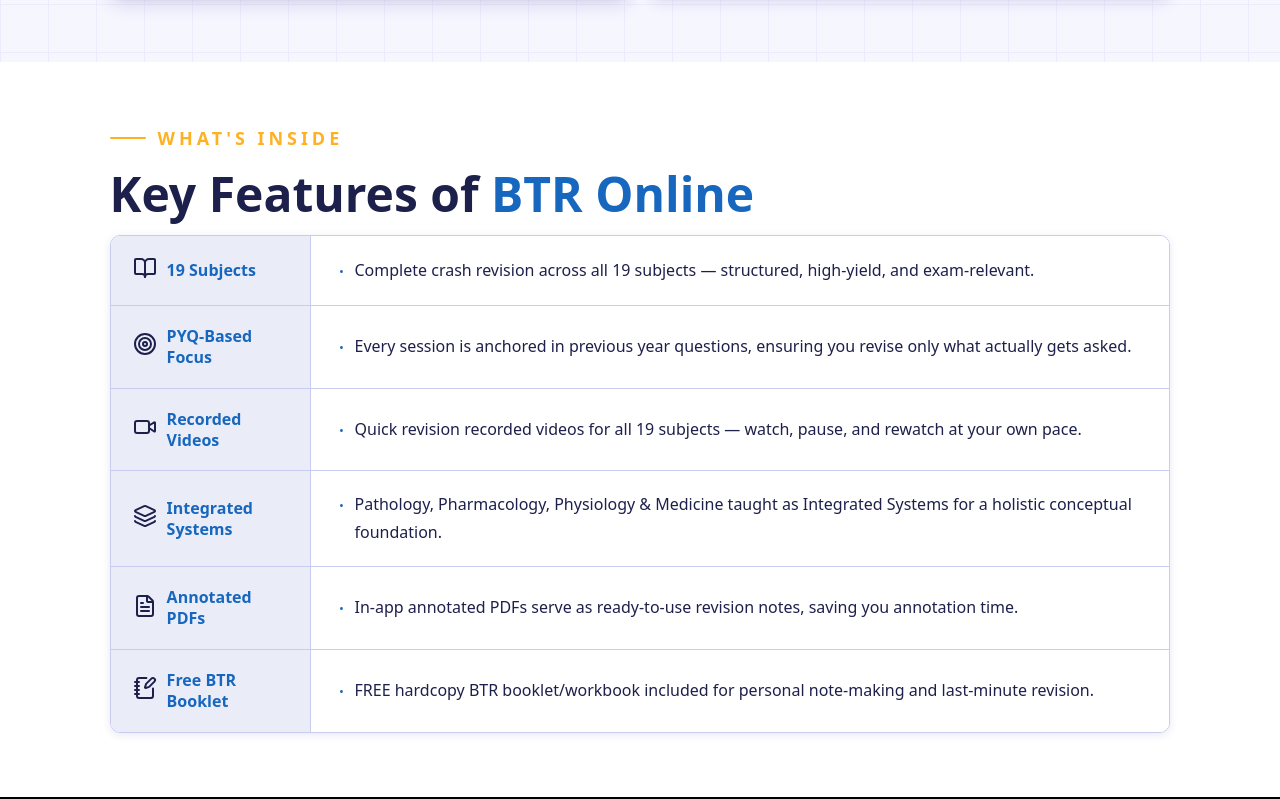
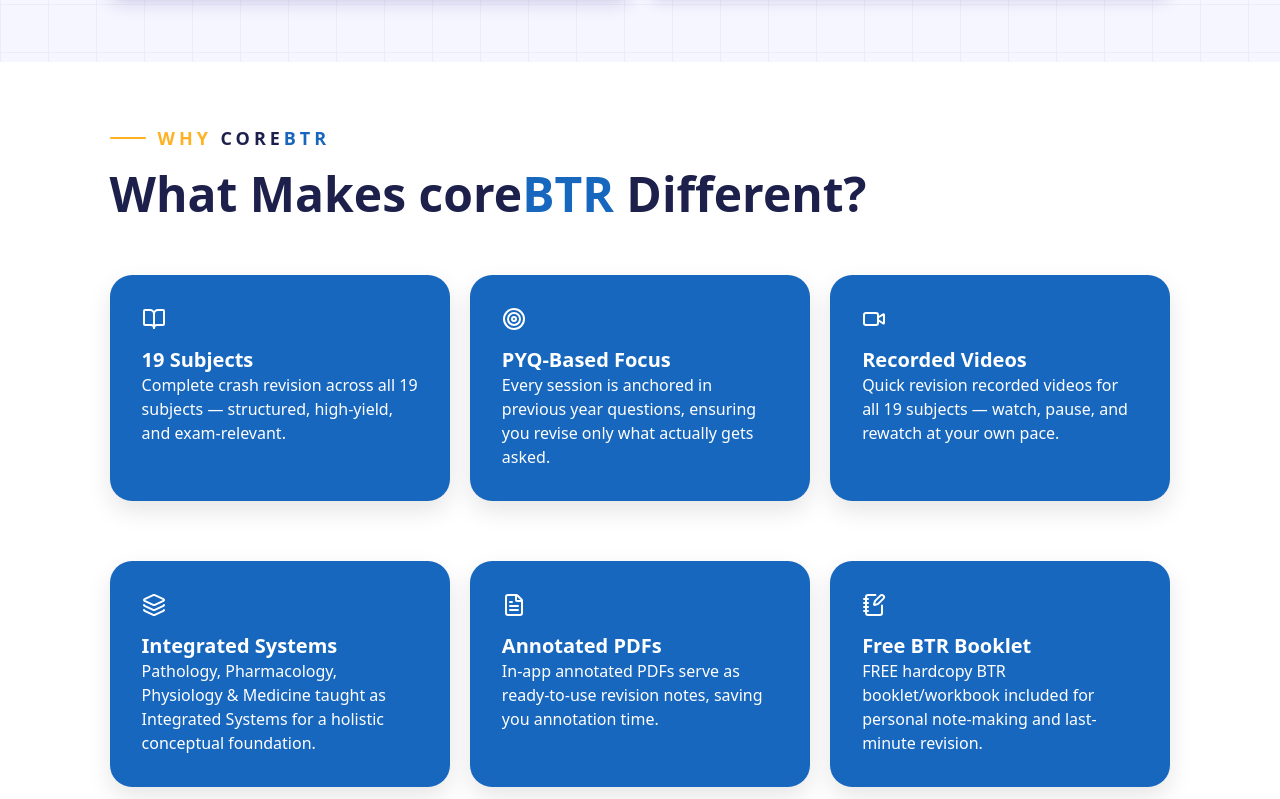
Before and after one commit to VikasChauhanBD/core-btr, a React (Vite) app: page /btr-online in a window 1280 px wide. Shown: the part 2141-2940 px from the top of the page. Built offline with nearby package versions, Linux system fonts and the light colour scheme; a web font is replaced by a local one.

Commit message:
btr online updated

```diff
--- a/src/components/btr-online/BTRonline.css
+++ b/src/components/btr-online/BTRonline.css
@@ -50,12 +50,7 @@
   pointer-events: none;
 }
 
-.btr-online-features-section {
-  padding: 4rem 1rem;
-}
-
-.btr-online-highlights,
-.btr-online-features {
+.btr-online-highlights {
   width: 80%;
   margin: 0 auto;
   position: relative;
@@ -191,92 +186,94 @@
   font-size: 13px;
 }
 
-.btr-online-features-table {
-  border: 1px solid #c8ccee;
-  border-radius: 10px;
-  overflow: hidden;
-  box-shadow: 0 2px 8px rgba(39, 24, 126, 0.1);
+.btr-online-features-section {
+  padding: 4rem 1rem;
 }
 
-.btr-online-feature-row {
-  display: grid;
-  grid-template-columns: 200px 1fr;
-  border-bottom: 1px solid #c8ccee;
-  transition: background 0.18s ease;
+.btr-online-features {
+  width: 80%;
+  margin: 0 auto;
+  position: relative;
+  z-index: 1;
 }
 
-.btr-online-feature-row:last-child {
-  border-bottom: none;
+.btr-online-eyebrow {
+  display: flex;
+  align-items: center;
+  gap: 12px;
+  margin-bottom: 16px;
 }
 
-.btr-online-feature-row:hover {
-  background: #eef0fb;
+.btr-online-eyebrow-line {
+  width: 36px;
+  height: 2px;
+  background: #feb122;
 }
 
-.btr-online-feature-label {
-  display: flex;
-  align-items: center;
-  gap: 10px;
-  padding: 20px 22px;
-  background: #eaecf8;
-  border-right: 1px solid #c8ccee;
+.btr-online-eyebrow-text {
+  font-size: 18px;
+  font-weight: 700;
+  letter-spacing: 0.22em;
+  color: #feb122;
 }
 
-.btr-online-feature-icon {
-  color: #1d204b;
-  flex-shrink: 0;
-}
-
-.btr-online-feature-name {
-  font-size: 16px;
-  font-weight: 700;
-  color: #1767be;
-  line-height: 1.3;
-}
-
-.btr-online-feature-desc {
-  padding: 20px 28px;
-  display: flex;
-  flex-direction: column;
-  gap: 8px;
-  justify-content: center;
-  background: #fff;
-}
-
-.btr-online-feature-point {
-  display: flex;
-  align-items: flex-start;
-  gap: 10px;
-  font-size: 16px;
-  line-height: 1.72;
+.btr-online-eyebrow-text span {
   color: #1d204b;
 }
 
-.btr-online-feature-point::before {
-  content: "·";
+.btr-online-eyebrow-text em {
   color: #1767be;
-  font-size: 22px;
-  line-height: 1.25;
-  flex-shrink: 0;
+  font-style: normal;
 }
 
-@keyframes btr-online-fadeUp {
-  from {
-    opacity: 0;
-    transform: translateY(24px);
-  }
-  to {
-    opacity: 1;
-    transform: translateY(0);
-  }
+.btr-online-section-heading {
+  font-size: 48px;
+  line-height: 1.15;
+  color: #1d204b;
+  margin-bottom: 14px;
 }
 
-.btr-online-highlights {
-  animation: btr-online-fadeUp 0.55s 0.05s ease both;
+.btr-online-section-heading span {
+  color: #1767be;
 }
 
-.btr-online-features {
-  animation: btr-online-fadeUp 0.55s 0.15s ease both;
+.btr-online-grid {
+  width: 100%;
+  margin: 0 auto;
+  display: grid;
+  grid-template-columns: repeat(3, 1fr);
+  gap: 20px;
+}
+
+.btr-online-card {
+  padding: 2rem;
+  margin-top: 2.5rem;
+  color: #fff;
+  background-color: #1767be;
+  border-radius: 22px;
+  box-shadow: 0 10px 25px rgba(0, 0, 0, 0.1);
+  opacity: 0;
+  transform: translateY(50px);
+  transition: all 0.6s ease;
+}
+
+.btr-online-card.animate {
+  opacity: 1;
+  transform: translateY(0);
+}
+
+.btr-online-icon {
+  font-size: 50px;
+  margin-bottom: 10px;
+}
+
+.btr-online-card h4 {
+  font-size: 20px;
+}
+
+.btr-online-card p {
+  font-size: 16px;
+  line-height: 1.5;
 }
 
 /* ---------------------------- Responsive Style ------------------------ */
@@ -305,6 +302,10 @@
   .btr-online-highlight-grid {
     grid-template-columns: 1fr;
   }
+
+  .btr-online-grid {
+    grid-template-columns: repeat(2, 1fr);
+  }
 }
 
 @media (max-width: 568px) {
@@ -313,4 +314,8 @@
   .btr-online-features {
     width: 100%;
   }
+
+  .btr-online-grid {
+    grid-template-columns: 1fr;
+  }
 }
--- a/src/components/btr-online/BTRonline.jsx
+++ b/src/components/btr-online/BTRonline.jsx
@@ -1,4 +1,4 @@
-import React from "react";
+import React, { useEffect, useRef } from "react";
 import "./BTRonline.css";
 import {
   BookOpen,
@@ -24,52 +24,85 @@ const highlights = [
   },
 ];
 
-const features = [
+function BTRonline() {
+  const sectionRef = useRef(null);
+  const headerRef = useRef(null);
+  const cardRefs = useRef([]);
+
+  useEffect(() => {
+    const observer = new IntersectionObserver(
+      (entries) => {
+        entries.forEach((entry) => {
+          if (entry.isIntersecting) {
+            headerRef.current?.classList.add("animate");
+
+            cardRefs.current.forEach((card, index) => {
+              setTimeout(() => {
+                card?.classList.add("animate");
+              }, index * 150);
+            });
+          }
+        });
+      },
+      { threshold: 0.3 },
+    );
+
+    if (sectionRef.current) {
+      observer.observe(sectionRef.current);
+    }
+
+    return () => {
+      if (sectionRef.current) {
+        observer.unobserve(sectionRef.current);
+      }
+    };
+  }, []);
+
+  const addToCardRefs = (el) => {
+    if (el && !cardRefs.current.includes(el)) {
+      cardRefs.current.push(el);
+    }
+  };
+
+  const keyFeatures = [
     {
-    icon: <BookOpen size={24} />,
-    label: "19 Subjects",
-    points: [
-      "Complete crash revision across all 19 subjects — structured, high-yield, and exam-relevant.",
-    ],
+      id: 1,
+      icon: BookOpen,
+      title: "19 Subjects",
+      desp: "Complete crash revision across all 19 subjects — structured, high-yield, and exam-relevant.",
     },
     {
-    icon: <Target size={24} />,
-    label: "PYQ-Based Focus",
-    points: [
-      "Every session is anchored in previous year questions, ensuring you revise only what actually gets asked.",
-    ],
+      id: 2,
+      icon: Target,
+      title: "PYQ-Based Focus",
+      desp: "Every session is anchored in previous year questions, ensuring you revise only what actually gets asked.",
     },
     {
-    icon: <Video size={24} />,
-    label: "Recorded Videos",
-    points: [
-      "Quick revision recorded videos for all 19 subjects — watch, pause, and rewatch at your own pace.",
-    ],
+      id: 3,
+      icon: Video,
+      title: "Recorded Videos",
+      desp: "Quick revision recorded videos for all 19 subjects — watch, pause, and rewatch at your own pace.",
     },
     {
-    icon: <Layers size={24} />,
-    label: "Integrated Systems",
-    points: [
-      "Pathology, Pharmacology, Physiology & Medicine taught as Integrated Systems for a holistic conceptual foundation.",
-    ],
+      id: 4,
+      icon: Layers,
+      title: "Integrated Systems",
+      desp: "Pathology, Pharmacology, Physiology & Medicine taught as Integrated Systems for a holistic conceptual foundation.",
     },
     {
-    icon: <FileText size={24} />,
-    label: "Annotated PDFs",
-    points: [
-      "In-app annotated PDFs serve as ready-to-use revision notes, saving you annotation time.",
-    ],
+      id: 5,
+      icon: FileText,
+      title: "Annotated PDFs",
+      desp: "In-app annotated PDFs serve as ready-to-use revision notes, saving you annotation time.",
     },
     {
-    icon: <NotebookPen size={24} />,
-    label: "Free BTR Booklet",
-    points: [
-      "FREE hardcopy BTR booklet/workbook included for personal note-making and last-minute revision.",
-    ],
+      id: 6,
+      icon: NotebookPen,
+      title: "Free BTR Booklet",
+      desp: "FREE hardcopy BTR booklet/workbook included for personal note-making and last-minute revision.",
     },
   ];
 
-function BTRonline() {
   return (
     <div className="btr-online-container">
       <div className="btr-online-banner">
@@ -135,31 +168,34 @@ function BTRonline() {
       </div>
 
       <div className="btr-online-features-section">
-        <section className="btr-online-features">
+        <section className="btr-online-features" ref={sectionRef}>
           <div className="btr-online-eyebrow">
             <span className="btr-online-eyebrow-line" />
-            <span className="btr-online-eyebrow-text">What's Inside</span>
+            <p className="btr-online-eyebrow-text">
+              WHY <span>core</span>
+              <em>BTR</em>
+            </p>
           </div>
-          <h2 className="btr-online-section-heading">
-            Key Features of <span>BTR Online</span>
+
+          <h2 className="btr-online-section-heading" ref={headerRef}>
+            What Makes core<span>BTR</span> Different?
           </h2>
 
-          <div className="btr-online-features-table">
-            {features.map((f) => (
-              <div className="btr-online-feature-row" key={f.label}>
-                <div className="btr-online-feature-label">
-                  <span className="btr-online-feature-icon">{f.icon}</span>
-                  <span className="btr-online-feature-name">{f.label}</span>
+          <div className="btr-online-grid">
+            {keyFeatures.map((data) => {
+              const Icon = data.icon;
+              return (
+                <div
+                  key={data.id}
+                  className="btr-online-card"
+                  ref={addToCardRefs}
+                >
+                  <Icon className="btr-online-icon" />
+                  <h4>{data.title}</h4>
+                  <p>{data.desp}</p>
                 </div>
-                <div className="btr-online-feature-desc">
-                  {f.points.map((p, i) => (
-                    <span key={i} className="btr-online-feature-point">
-                      {p}
-                    </span>
-                  ))}
-                </div>
-              </div>
-            ))}
+              );
+            })}
           </div>
         </section>
       </div>
```
Lines whose indentation alone changed are shown as unchanged.
